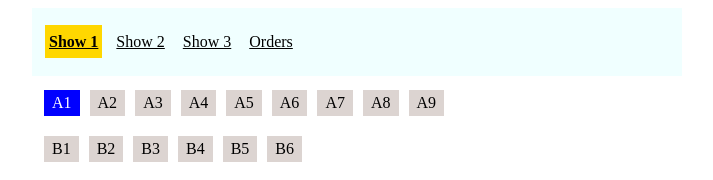
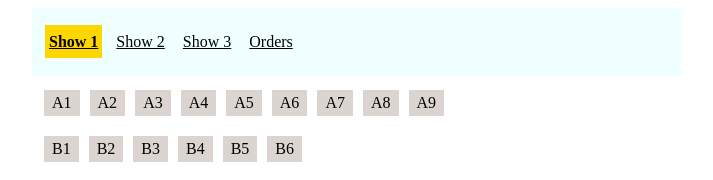
Before and after one commit to chetanbuddh95/movie-ticket, a React (Create React App) app: page /show1 in a window 1280 px wide. Shown: the top 180 px of the page, without its empty margins (283-996 px from the left). Built offline with nearby package versions, Linux system fonts and the light colour scheme.

Commit message:
generic logic to add new show

```diff
--- a/src/redux/reducers/selectedSeat.js
+++ b/src/redux/reducers/selectedSeat.js
@@ -1,21 +1,19 @@
 import * as constants from '../../constants';
+import { seatTypes, showIds } from '../../utiils';
+
+const [platinum, gold, silver] = seatTypes;
+const shows = {};
+
+showIds.forEach((id) => {
+    shows[id] = {
+        [platinum]: [],
+        [gold]: [],
+        [silver]: [],
+    }
+});
 
 const initialState = {
-    'show1': {
-        'Platinum': ['A1'],
-        'Gold': [],
-        'Silver': [],
-    },
-    'show2': {
-        'Platinum': [],
-        'Gold': ['B2'],
-        'Silver': [],
-    },
-    'show3': {
-        'Platinum': [],
-        'Gold': [],
-        'Silver': ['C1'],
-    }
+    ...shows,
 };
 
 let selectedSeats = (state = initialState, action) => {
--- a/src/redux/reducers/shows.js
+++ b/src/redux/reducers/shows.js
@@ -1,40 +1,24 @@
-import { generateSeats } from '../../utiils';
+import { generateSeats, createShow, seatTypes } from '../../utiils';
 import * as constants from '../../constants';
 
+const [ platinum, gold, silver ] = seatTypes;
+
 const initialState = {
-    'show1': {
-        showId: 'show1',
-        displayName: 'Show 1',
-        selectedSeats: ['A1'],
-        bookedSeats: [],
-        seats: {
-            'Platinum': generateSeats(9, 'A'),
-            'Gold': generateSeats(6, 'B'),
-            'Silver': generateSeats(7, 'C', [0]),
-        }
-    },
-    'show2': {
-        showId: 'show2',
-        displayName: 'Show 2',
-        selectedSeats: ['B2'],
-        bookedSeats: [],
-        seats: {
-            'Platinum': generateSeats(7, 'A'),
-            'Gold': generateSeats(6, 'B', [0]),
-            'Silver': generateSeats(7, 'C'),
-        }
-    },
-    'show3': {
-        showId: 'show3',
-        displayName: 'Show 3',
-        selectedSeats: ['C1'],
-        bookedSeats: [],
-        seats: {
-            'Platinum': generateSeats(7, 'A'),
-            'Gold': generateSeats(8, 'B'),
-            'Silver': generateSeats(9, 'C'),
-        }
-    }
+    ...createShow('show1', 'Show 1', {
+        [platinum]: generateSeats(9, 'A'),
+        [gold]: generateSeats(6, 'B'),
+        [silver]: generateSeats(7, 'C', [0]),
+    }),
+    ...createShow('show2', 'Show 2', {
+        [platinum]: generateSeats(7, 'A'),
+        [gold]: generateSeats(6, 'B', [0]),
+        [silver]: generateSeats(7, 'C'),
+    }),
+    ...createShow('show3', 'Show 3', {
+        [platinum]: generateSeats(7, 'A'),
+        [gold]: generateSeats(8, 'B'),
+        [silver]: generateSeats(9, 'C'),
+    }),
 };
 
 let shows = (state = initialState, action) => {
--- a/src/utiils.js
+++ b/src/utiils.js
@@ -3,6 +3,14 @@ const seatPrice = {
     'Gold': 280,
     'Silver': 240
 }
+
+const seatTypes = [
+    'Platinum',
+    'Gold',
+    'Silver',
+];
+
+const showIds = [];
 
 const generateSeats = (numberOfseat, preFix, excludeSeat = []) => {
     const arr = [];
@@ -16,7 +24,25 @@ const generateSeats = (numberOfseat, preFix, excludeSeat = []) => {
     return arr;
 }
 
+const createShow = (showId, displayName, seatMap) => {
+    showIds.push(showId);
+    return {
+        [showId]: {
+            showId,
+            displayName,
+            selectedSeats: [],
+            bookedSeats: [],
+            seats: {
+                ...seatMap
+            }
+        },
+    }
+}
+
 export {
     generateSeats,
+    createShow,
     seatPrice,
+    seatTypes,
+    showIds,
 }
```
